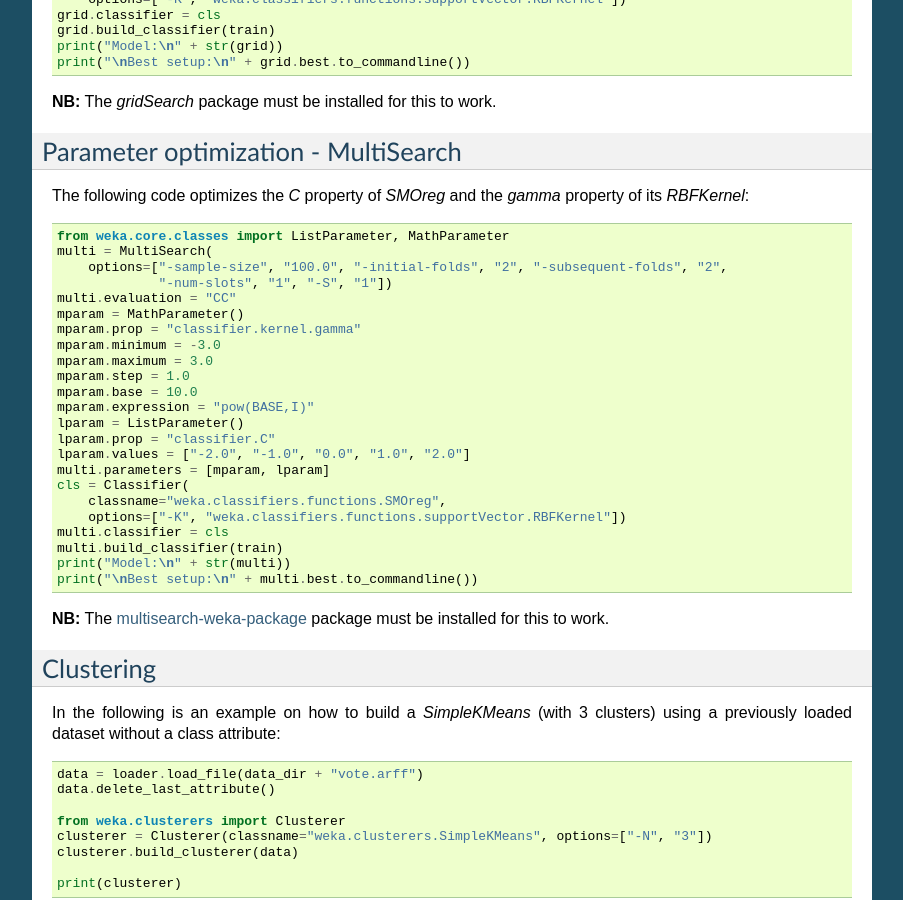
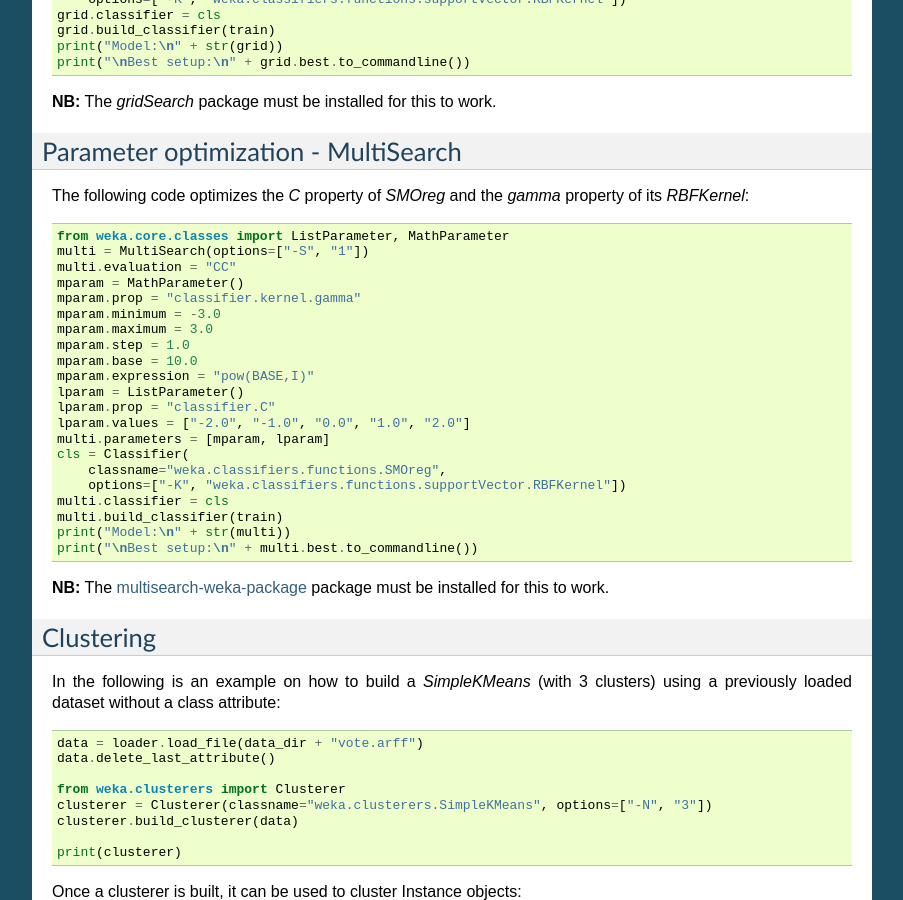
Before and after one commit to fracpete/python-weka-wrapper3, a Sphinx documentation site: the page built from doc/source/examples.rst, in a window 1280 px wide and 900 px high, scrolled down 7071 px. Shown: the whole window, without its empty margins (198-1101 px from the left). Built offline with Sphinx 7.4.7, drawn with Linux system fonts in a browser that asks for light colours; pages that are not in the unit, such as notebooks, are missing from menus.

Commit message:
fixed MultiSearch options

```diff
--- a/doc/source/examples.rst
+++ b/doc/source/examples.rst
@@ -499,9 +499,7 @@
 .. code-block:: python
 
    from weka.core.classes import ListParameter, MathParameter
-   multi = MultiSearch(
-       options=["-sample-size", "100.0", "-initial-folds", "2", "-subsequent-folds", "2",
-                "-num-slots", "1", "-S", "1"])
+   multi = MultiSearch(options=["-S", "1"])
    multi.evaluation = "CC"
    mparam = MathParameter()
    mparam.prop = "classifier.kernel.gamma"
```
